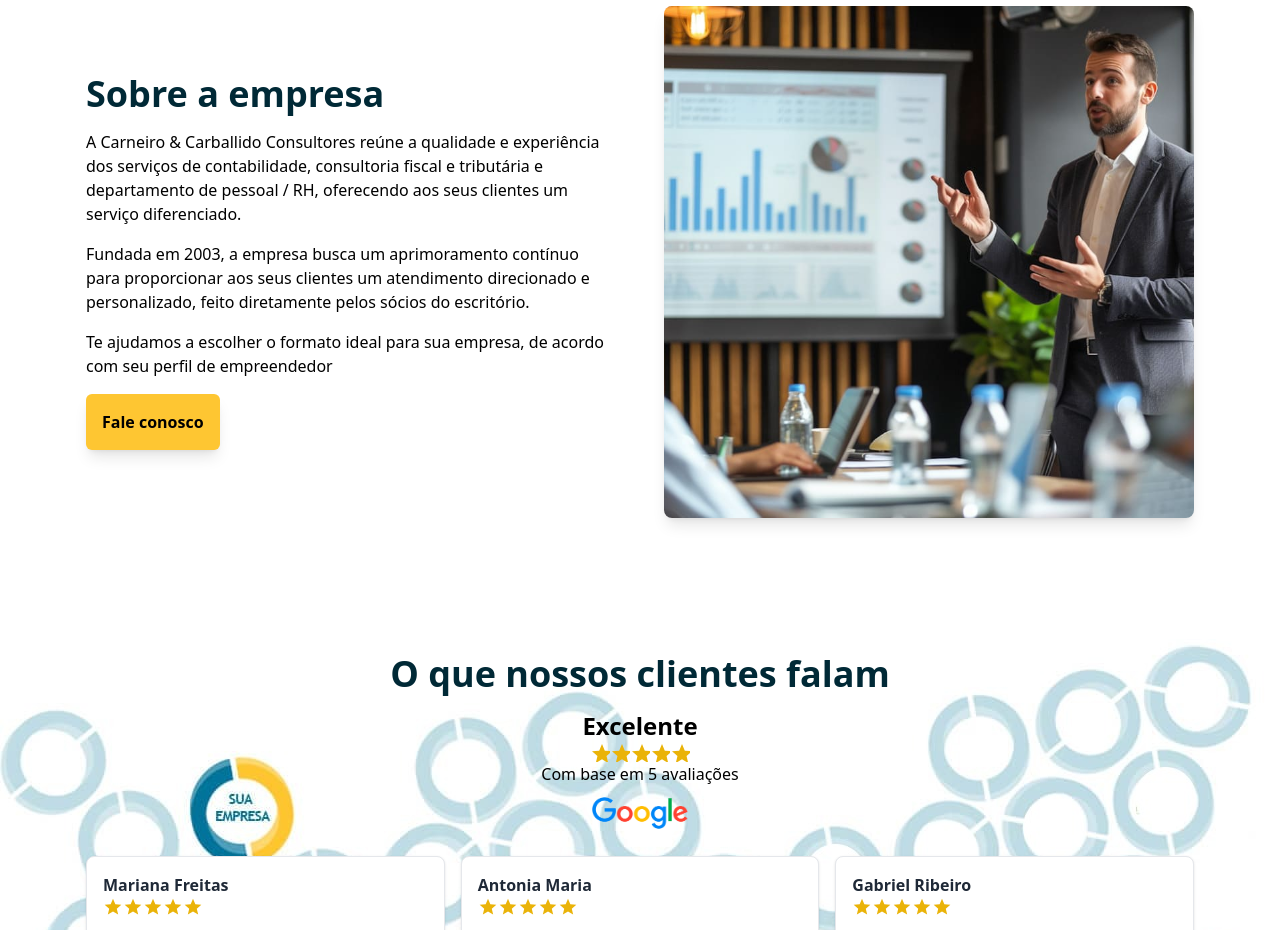
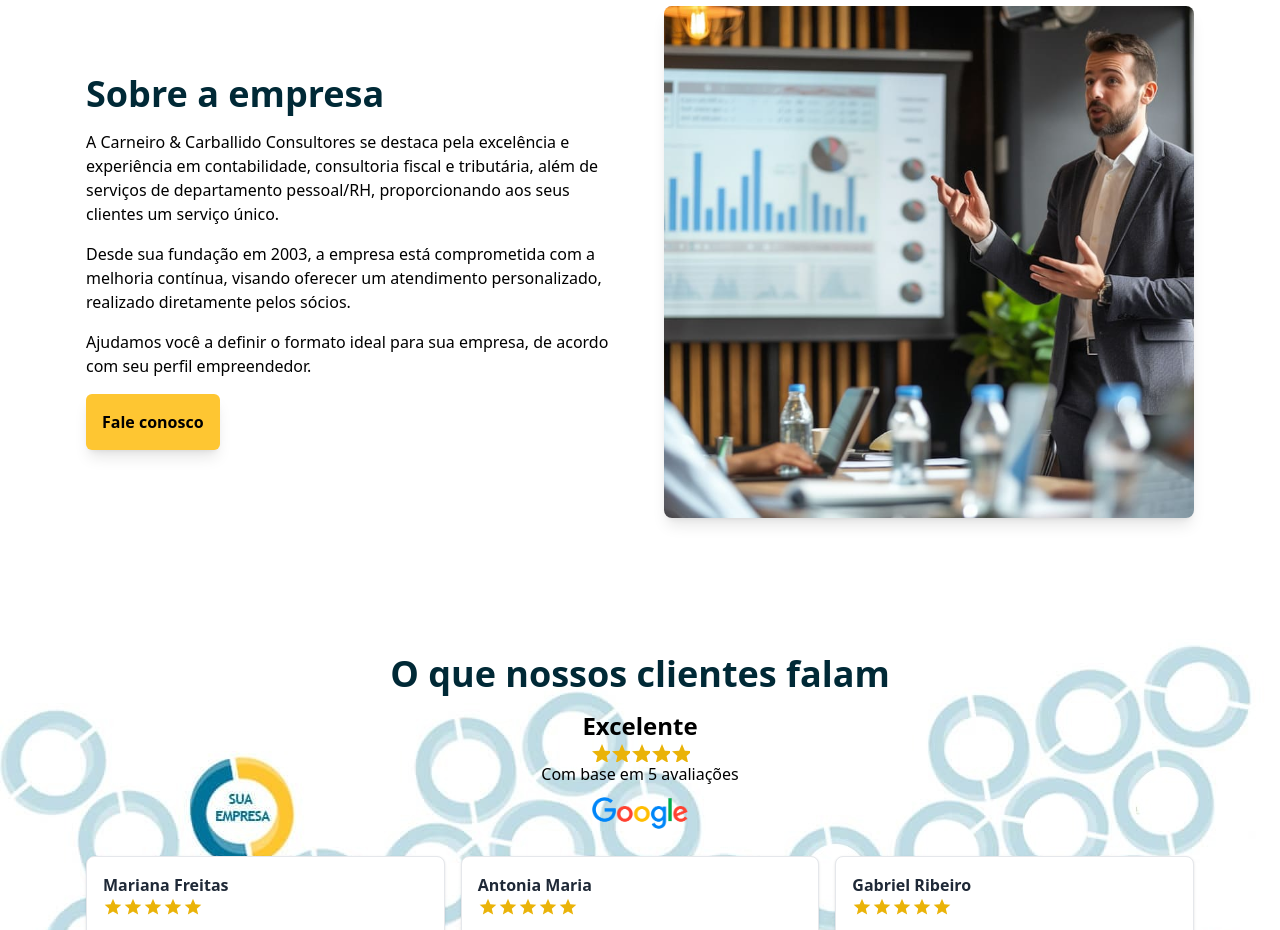
Before and after one commit to lucassdantas/Carneiro-e-Carballido, a React (Vite) app: page / in a window 1280 px wide. Shown: the part 1740-2670 px from the top of the page. Built offline with nearby package versions, Linux system fonts and the light colour scheme; a web font is replaced by a local one.

Commit message:
change about text on home

```diff
--- a/src/pages/Home/index.tsx
+++ b/src/pages/Home/index.tsx
@@ -107,9 +107,9 @@ export const Home = () => {
         <div className='flex lg:flex-row flex-col-reverse py-12 items-center gap-12'>
           <div className="flex flex-col lg:w-1/2 w-full items-start">
             <h2 className='text-4xl mb-4  text-dark-blue font-semibold'>Sobre a empresa</h2>
-            <p className='mb-4'>A Carneiro & Carballido Consultores reúne a qualidade e experiência dos serviços de contabilidade, consultoria fiscal e tributária e departamento de pessoal / RH, oferecendo aos seus clientes um serviço diferenciado.</p>
-            <p className='mb-4'>Fundada em 2003, a empresa busca um aprimoramento contínuo para proporcionar aos seus clientes um atendimento direcionado e personalizado, feito diretamente pelos sócios do escritório.</p>
-            <p className='mb-4'>Te ajudamos a escolher o formato ideal para sua empresa, de acordo com seu perfil de empreendedor</p>
+            <p className='mb-4'>A Carneiro & Carballido Consultores se destaca pela excelência e experiência em contabilidade, consultoria fiscal e tributária, além de serviços de departamento pessoal/RH, proporcionando aos seus clientes um serviço único.</p>
+            <p className='mb-4'>Desde sua fundação em 2003, a empresa está comprometida com a melhoria contínua, visando oferecer um atendimento personalizado, realizado diretamente pelos sócios.</p>
+            <p className='mb-4'>Ajudamos você a definir o formato ideal para sua empresa, de acordo com seu perfil empreendedor.</p>
             <Button/>
           </div>
           <div className="flex flex-col lg:w-1/2 w-full items-center">
```
